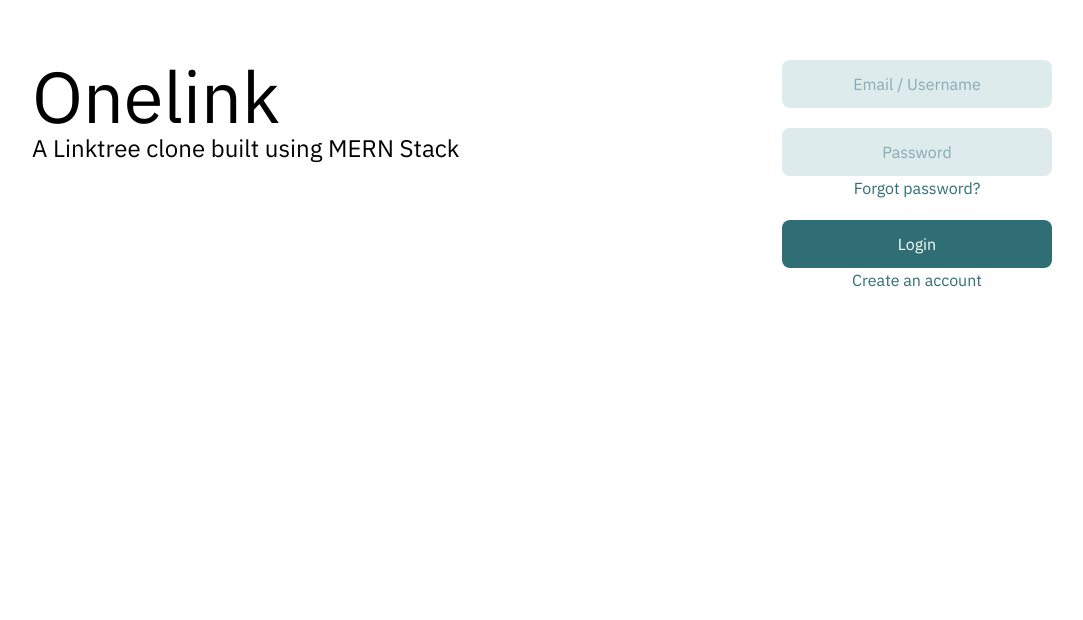
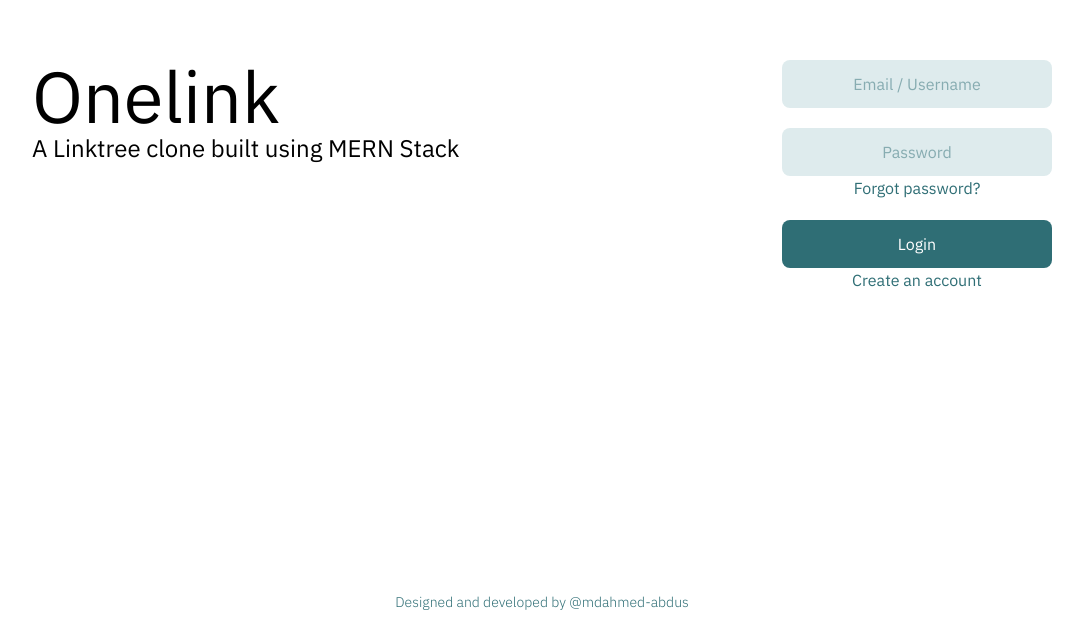
Before and after one commit to mdahmed-abdus/onelink, a React (Create React App) app in the folder frontend/: page / in a window 1280 px wide. Shown: the part 180-800 px from the top of the page, without its empty margins (98-1181 px from the left). Built offline with nearby package versions, Linux system fonts and the light colour scheme.

Commit message:
Add footer

```diff
--- a/frontend/src/App.js
+++ b/frontend/src/App.js
@@ -1,6 +1,7 @@
 import './App.css';
 import { BrowserRouter, Route, Switch } from 'react-router-dom';
 import Home from './components/Home';
+import Footer from './components/footer';
 
 function App() {
   return (
@@ -8,6 +9,7 @@ function App() {
       <Switch>
         <Route exact path="/" component={Home} />
       </Switch>
+      <Footer />
     </BrowserRouter>
   );
 }
--- /dev/null
+++ b/frontend/src/components/footer.js
@@ -0,0 +1,14 @@
+function Footer() {
+  return (
+    <div className="fixed bottom-0 py-2 w-full bg-white">
+      <p className="text-primary font-light text-sm text-center">
+        Designed and developed by @
+        <a href="#" className="hover:underline">
+          mdahmed-abdus
+        </a>
+      </p>
+    </div>
+  );
+}
+
+export default Footer;
```
